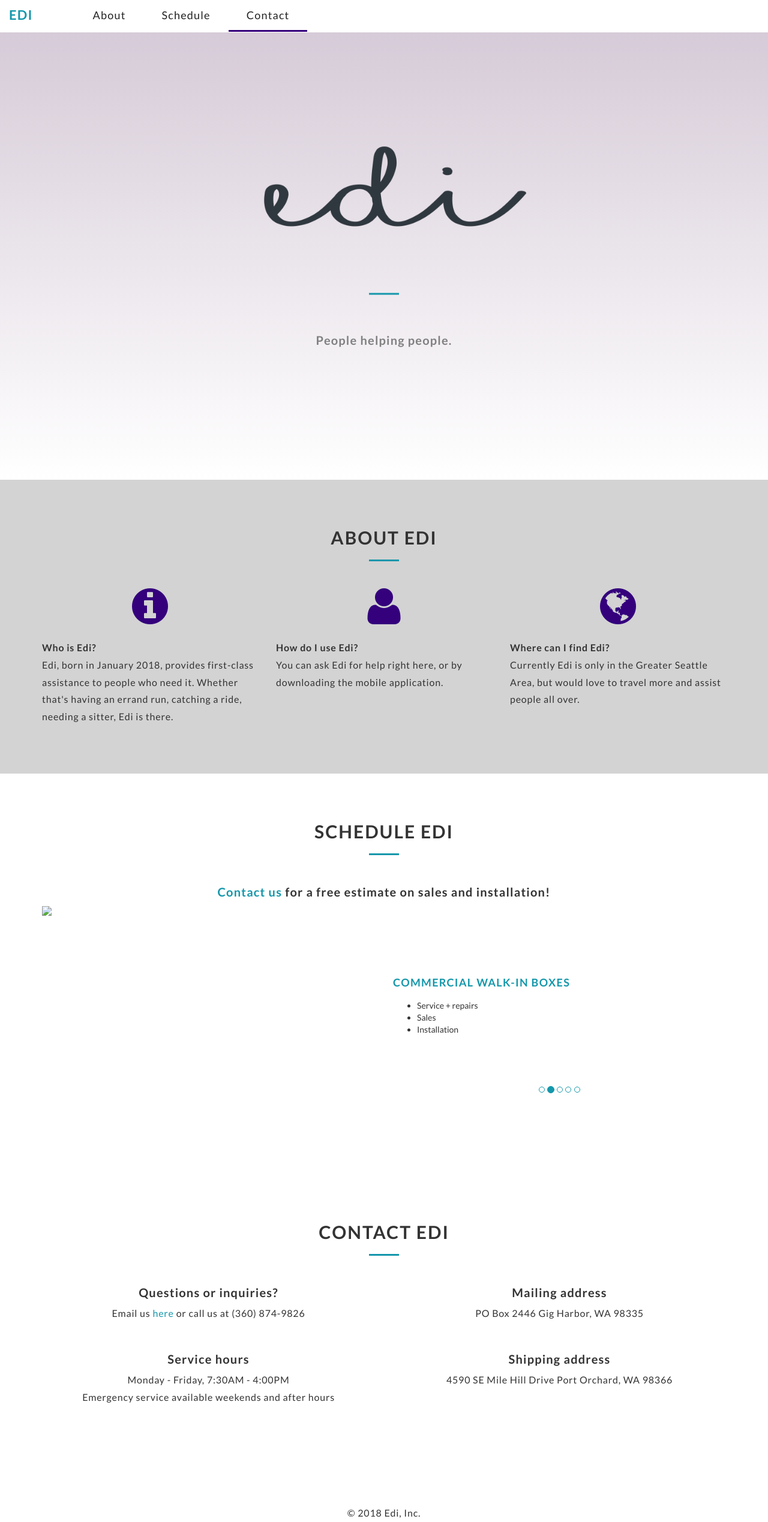
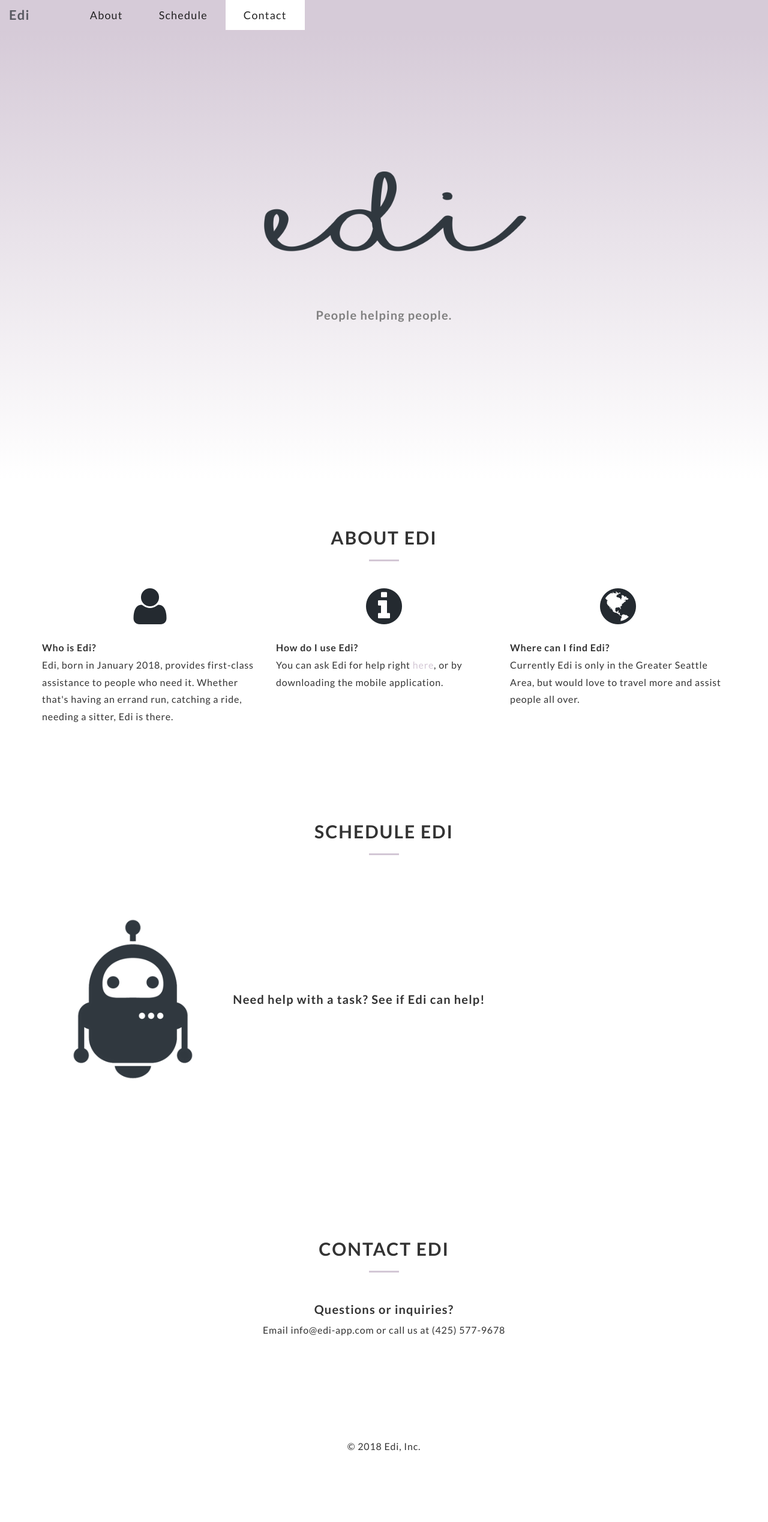
Before and after one commit to mnevans/edi-app.github.com, a plain HTML site: page index.html in a window 1280 px wide. Shown: the whole page at 60% size. After the commit the page ends 2427 px from the top, so only its background shows below. Drawn offline with Linux system fonts and the light colour scheme.

Commit message:
Styling changes

```diff
--- a/css/style.css
+++ b/css/style.css
@@ -13,7 +13,7 @@ body {
 
 hr {
     max-width: 50px;
-    border-color: #1497ab;
+    border-color: #d3c7d5;
     border-width: 3px;
 }
 
@@ -22,7 +22,7 @@ hr.light {
 }
 
 a {
-    color: #1497ab;
+    color: #d3c7d5;
     -webkit-transition: all .35s;
     -moz-transition: all .35s;
     transition: all .35s;
@@ -30,7 +30,7 @@ a {
 
 a:hover,
 a:focus {
-    color: #34007c;
+    color: #242A30;
     text-decoration: none;
 }
 
@@ -81,26 +81,24 @@ footer {
 }
 
 .navbar-default {
-    border-color: rgba(34,34,34,.05);
-    background-color: #fff;
+    background-color: #D6CBD8;
     -webkit-transition: all .35s;
     -moz-transition: all .35s;
     transition: all .35s;
 }
 
 .navbar-default .navbar-header .navbar-brand {
-    text-transform: uppercase;
     font-size: 22px;
     font-weight: 600;
     letter-spacing: 1.2px;
-    /*purple*/
-    color: #34007c;
+    color: #242A30;
+    opacity: 1;
+    transition: opacity .35s;
 }
 
 .navbar-default .navbar-header .navbar-brand:hover,
 .navbar-default .navbar-header .navbar-brand:focus {
-    /*teal*/
-    color: #1497ab;
+    opacity: 0.7;
 }
 
 .navbar-default .nav > li>a,
@@ -113,45 +111,20 @@ footer {
 
 .navbar-default .nav > li>a:hover,
 .navbar-default .nav>li>a:focus:hover {
-    /*??? on hover - gray*/
     color: gray;
 }
 
 .navbar-default .nav > li.active>a,
 .navbar-default .nav>li.active>a:focus {
-    /*selected nav link color - black*/
     color: #222!important;
-    /*teal*/
-    /*background-color: #1497ab;*/
-    border-bottom: medium solid #34007c;
 }
 
-.navbar-default .nav > li.active>a:hover,
-.navbar-default .nav>li.active>a:focus:hover {
-    /*teal*/
-    /*background-color: #1497ab;*/
-    border-bottom: medium solid #34007c;
-}
 
 @media(min-width:768px) {
     .navbar-default {
-        /*transparent*/
-        border-color: rgba(255,255,255,.3);
-        background-color: #fff;
+        background-color: #D6CBD8;
     }
 
-    /*title/brand color - purple*/
-    .navbar-default .navbar-header .navbar-brand {
-        color: #34007c;
-    }
-
-    /*title/brand color on hover - teal*/
-    .navbar-default .navbar-header .navbar-brand:hover,
-    .navbar-default .navbar-header .navbar-brand:focus {
-        color: #1497ab;
-    }
-
-    /*nav link color - black*/
     .navbar-default .nav > li>a,
     .navbar-default .nav>li>a:focus {
         color: #222;
@@ -164,20 +137,20 @@ footer {
     }
 
     .navbar-default.affix {
-        border-color: rgba(34,34,34,.05);
+        /*border-color: rgba(34,34,34,.05);*/
         background-color: #fff;
     }
 
     /*nav link color - purple*/
     .navbar-default.affix .navbar-header .navbar-brand {
         font-size: 18px;
-        color: #34007c;
+        color: #242A30;
     }
 
     /*title/brand color on hover - teal*/
     .navbar-default.affix .navbar-header .navbar-brand:hover,
     .navbar-default.affix .navbar-header .navbar-brand:focus {
-        color: #1497ab;
+        color: #d3c7d5;
     }
 
     /*nav link color - black*/
@@ -423,10 +396,6 @@ body {
     font-weight: bold;
 }
 
-.bg-light-gray {
-    background-color: #d3d3d3;
-}
-
 .rounded {
     width: 160px;
     height: 160px;
@@ -443,7 +412,7 @@ body {
 .profile .list-active h4{
     font-size: 16px;
     font-weight: normal;
-    color: #1497ab;
+    color: #d3c7d5;
 }
 
 .profile h4{
@@ -474,7 +443,7 @@ body {
     padding-bottom: 6px;
     line-height: 1.2;
     font-weight: bold;
-    color: #1497ab;
+    color: #d3c7d5;
 }
 
 .carousel-indicators {
@@ -538,3 +507,8 @@ body {
     height: 500px;
     max-width: 100%;
 }
+
+.schedule-content {
+  display: flex;
+  align-items: center;
+}
--- a/index.html
+++ b/index.html
@@ -8,7 +8,7 @@
     <meta name="description" content="">
     <meta name="author" content="">
 
-    <title>Edi</title>
+    <title>Help whenever you need it • Edi</title>
     <link rel="stylesheet" href="css/bootstrap.min.css" type="text/css">
     <link rel="stylesheet" href="font-awesome/css/font-awesome.min.css" type="text/css">
     <link rel="stylesheet" href="css/animate.min.css" type="text/css">
@@ -23,7 +23,7 @@
 </head>
 
 <body id="page-top">
-    <nav id="mainNav" class="navbar navbar-default navbar-fixed-top">
+    <nav class="navbar navbar-default navbar-fixed-top">
         <div class="container-fluid">
             <div class="navbar-header">
                 <button type="button" class="navbar-toggle collapsed" data-toggle="collapse" data-target="#bs-example-navbar-collapse-1">
@@ -57,14 +57,13 @@
         <div class="header-content">
             <div class="header-content-inner">
                 <img src="img/EDI.png" width="50%">
-                <hr>
                 <br/>
                 <h4 class="tagline">People helping people.</h4>
             </div>
         </div>
     </header>
 
-    <section class="bg-light-gray" id="about">
+    <section id="about">
         <div class="container">
             <div class="row">
                 <div class="col-lg-12 text-center">
@@ -77,7 +76,7 @@
             <div class="row">
                 <div class="col-lg-4 col-md-4 text-center">
                     <div class="service-box">
-                        <i class="fa fa-info-circle fa-5x" style="color:#34007c"></i>
+                        <i class="fa fa-user fa-5x" style="color:#242A30"></i>
                         <br/>
                         <br/>
                         <p class="text-left">
@@ -89,19 +88,19 @@
                 </div>
                 <div class="col-lg-4 col-md-4 text-center">
                     <div class="service-box">
-                        <i class="fa fa-user fa-5x" style="color:#34007c"></i>
+                        <i class="fa fa-info-circle fa-5x" style="color:#242A30"></i>
                         <br/>
                         <br/>
                         <p class="text-left">
                             <strong>How do I use Edi?</strong>
                             <br/>
-                            You can ask Edi for help right here, or by downloading the mobile application.
+                            You can ask Edi for help right <a class="page-scroll" href="#schedule">here</a>, or by downloading the mobile application.
                         </p>
                     </div>
                 </div>
                 <div class="col-lg-4 col-md-4 text-center">
                     <div class="service-box">
-                        <i class="fa fa-globe fa-5x" style="color:#34007c"></i>
+                        <i class="fa fa-globe fa-5x" style="color:#242A30"></i>
                         <br/>
                         <br/>
                         <p class="text-left">
@@ -125,71 +124,10 @@
             </div>
             <br/>
             <div class="row">
-                <div class="col-lg-12 text-center">
-                    <h4>
-                        <a class="page-scroll" href="#contact">Contact us</a> for a free estimate on sales and installation!
-                    </h4>
+                <div class="schedule-content">
+                    <img src="img/EDI_logo.png" style="height: 400px;">
+                    <h4> Need help with a task? See if Edi can help! </h4>
                 </div>
-                <div class="col-lg-6">
-                    <img src="img/van.png" width="100%">
-                </div>
-                <div class="col-lg-6">
-                    <div id="myCarousel" class="carousel slide" data-ride="carousel">
-                      <!-- Indicators -->
-                      <ol class="carousel-indicators">
-                        <li data-target="#myCarousel" data-slide-to="0" class="active"></li>
-                        <li data-target="#myCarousel" data-slide-to="1"></li>
-                        <li data-target="#myCarousel" data-slide-to="2"></li>
-                        <li data-target="#myCarousel" data-slide-to="3"></li>
-                        <li data-target="#myCarousel" data-slide-to="4"></li>
-                      </ol>
-
-                      <!-- Wrapper for slides -->
-                      <div class="carousel-inner" role="listbox">
-                        <div class="item active">
-                          <h3>COMMERCIAL HVAC</h3>
-                            <ul>
-                                <li>Service + repairs</li>
-                                <li>Sales</li>
-                                <li>Installation</li>
-                            </ul>
-                        </div>
-                        <div class="item">
-                          <h3>COMMERCIAL WALK-IN BOXES</h3>
-                            <ul>
-                                <li>Service + repairs</li>
-                                <li>Sales</li>
-                                <li>Installation</li>
-                            </ul>
-                        </div>
-                        <div class="item">
-                          <h3>COMMERCIAL REFRIGERATION &amp; KITCHEN APPLIANCES</h3>
-                            <ul>
-                                <li>Service + repairs</li>
-                                <li>Sales</li>
-                                <li>Installation</li>
-                            </ul>
-                        </div>
-                        <div class="item">
-                          <h3>COMMERCIAL ICE MACHINES</h3>
-                            <ul>
-                                <li>Service + repairs</li>
-                                <li>Sales</li>
-                                <li>Installation</li>
-                            </ul>
-                        </div>
-                        <div class="item">
-                          <h3>COMMERCIAL HOODS</h3>
-                            <ul>
-                                <li>Service + repairs</li>
-                                <li>Sales</li>
-                                <li>Installation</li>
-                            </ul>
-                        </div>
-                      </div>
-                    </div>
-                </div>
-            </div>
             <br/>
             <br/>
         </div>
@@ -205,23 +143,9 @@
             </div>
             <br/>
             <div class="row">
-                <div class="col-lg-6 text-center">
+                <div class="col-lg-12 text-center">
                     <h4><strong>Questions or inquiries?</strong></h4>
-                    <p>Email us <a href="mailto:info@edi-app.com">here</a> or call us at (360) 874-9826</p>
-                    <br/>
-                    <h4><strong>Service hours</strong></h4>
-                    <p>
-                    Monday - Friday, 7:30AM - 4:00PM
-                    <br/>
-                    Emergency service available weekends and after hours
-                    </p>
-                </div>
-                <div class="col-lg-6 text-center">
-                    <h4><strong>Mailing address</strong></h4>
-                    <p>PO Box 2446 Gig Harbor, WA 98335</p>
-                    <br/>
-                    <h4><strong>Shipping address</strong></h4>
-                    <p>4590 SE Mile Hill Drive Port Orchard, WA 98366</p>
+                    <p>Email info@edi-app.com or call us at (425) 577-9678</p>
                 </div>
             </div>
             <br/>
```
Also changed, not shown: css/bootstrap.css, css/bootstrap.min.css.
